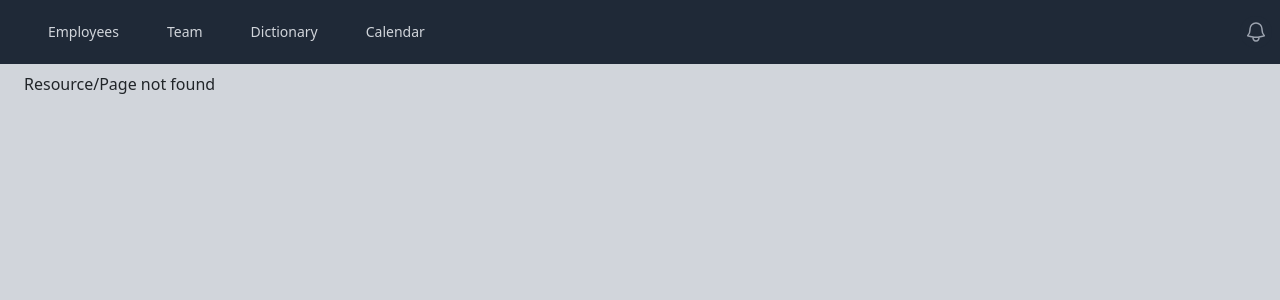
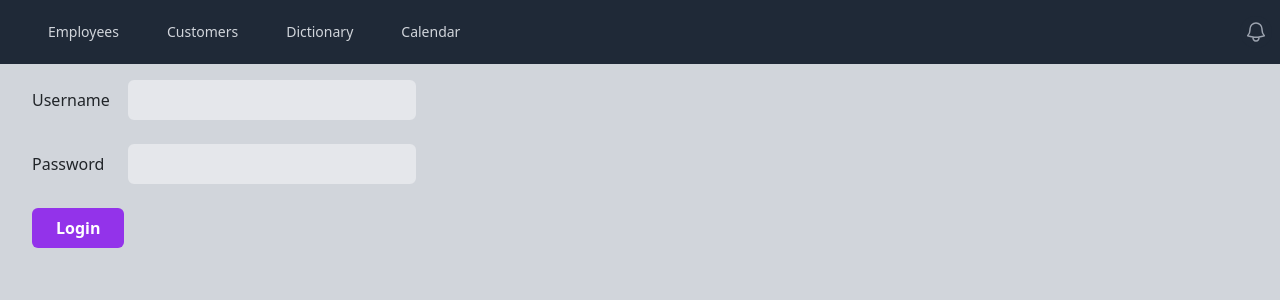
Before and after one commit to GauravDas02/react, a React (Create React App) app: page /login in a window 1280 px wide. Before the commit this address had no page. Shown: the top 300 px of the page. Built offline with nearby package versions, Linux system fonts and the light colour scheme.

Commit message:
About to start creating log out feature and modifying logging in and out and other features such as changing themes using useContext

```diff
--- a/src/App.js
+++ b/src/App.js
@@ -12,6 +12,7 @@
 import NotFound from './components/NotFound';
 import Customers from './pages/Customers';
 import Customer from './pages/Customer';
+import Login from './pages/Login';
 
 function App() {
 
@@ -23,6 +24,7 @@
           <Route path="/customers" element={<Customers />}/>
           <Route path="/customers/:id" element={<Customer />}/>
           <Route path = "/dictionary" element = {<Dictionary />}/>
+          <Route path = "/login" element = {<Login />}/>
           <Route path = "/dictionary/:search" element = {<Definition />} />
           <Route path = "/404" element = {<NotFound />} />
           <Route path = "*" element = {<NotFound />}/>
--- a/src/components/Header.js
+++ b/src/components/Header.js
@@ -5,7 +5,8 @@
 
 const navigation = [
   { name: 'Employees', href: '/Employees'},
-  { name: 'Team', href: '/other'},
+  //{ name: 'Team', href: '/other'},
+  { name: 'Customers', href: '/Customers'},
   { name: 'Dictionary', href: '/dictionary'},
   { name: 'Calendar', href: '/other2'},
 ]
--- a/src/pages/Customer.js
+++ b/src/pages/Customer.js
@@ -1,4 +1,4 @@
-import {useParams, Link, useNavigate} from 'react-router-dom';
+import {useParams, Link, useNavigate, useLocation} from 'react-router-dom';
 import {useEffect, useState} from 'react';
 import NotFound from '../components/NotFound';
 import { baseUrl } from '../shared';
@@ -12,6 +12,7 @@
     const [notFound, setNotFound] = useState(false);     //To render a 404 component in the same page
     const [changed, setChanged] = useState(false);
     const [error, setError] = useState(false);
+    const location = useLocation();
 
     useEffect(() => {
         if(!tempCustomer)
@@ -34,8 +35,24 @@
 
     useEffect(() => {
         const url = baseUrl + "api/customers/" + id;
-        fetch(url)
+        fetch(url, {
+            //We can specify the specific method as well, but here we are sending a GET request, and GET is the method by default so we don't need to specify anything
+            headers:
+            {
+                'Content-Type': 'application/json',
+                Authorization: 'Bearer ' + localStorage.getItem('access'),       //we don't need to put quotes in Authorization since it is perhaps a single string with no hyphens in between
+            },
+        })
         .then((response) => {
+            if(response.status === 401){
+                navigate('/login', {                          //navigate can take another argument which is an object
+                    state: {
+                        //previousUrl: '/customers',                                    //Inside os state we can place any property we want
+                        previousUrl: location.pathname,
+                    },                                         //It is pivotal to have the property name here as 'state'
+                });
+            }
+
             if(response.status === 404){
                 /*
                 //navigate to a 404 page (new URL)
@@ -70,11 +87,25 @@
         const url = baseUrl + 'api/customers/' + id;
         fetch(url, {
             method: 'POST',
+            /*
             headers: {          //'headers' is an object here
                 'Content-Type': 'application/json'
+            },*/
+            headers:
+            {
+                'Content-Type': 'application/json',
+                Authorization: 'Bearer ' + localStorage.getItem('access'),       //we don't need to put quotes in Authorization since it is perhaps a single string with no hyphens in between
             },
             body: JSON.stringify(tempCustomer)
         }).then((response) => {
+            if(response.status === 401){
+                navigate('/login', {                          //navigate can take another argument which is an object
+                    state: {
+                        //previousUrl: '/customers',                                    //Inside os state we can place any property we want
+                        previousUrl: location.pathname,
+                    },                                         //It is pivotal to have the property name here as 'state'
+                });
+            }
             if(!response.ok) throw new Error('Something went wrong!');      //All the error in the 200-299 range (HTTP range)
             return response.json()
         }).then((data) => {
@@ -155,10 +186,25 @@
                 className="bg-slate-800 hover:bg-slate-700 text-white font-bold py-2 px-4 rounded"
                 onClick={(e) => {
                     const url = baseUrl + 'api/customers/' + id;
-                    fetch(url, {method:'DELETE', headers: {
+                    fetch(url, {method:'DELETE',
+                        /*headers: {
                         'Content-Type':'application/json'
-                    }})       //That is how we define what method we are using with 'fetch'
+                    }*/
+                    headers:
+                    {
+                        'Content-Type': 'application/json',
+                        Authorization: 'Bearer ' + localStorage.getItem('access'),       //we don't need to put quotes in Authorization since it is perhaps a single string with no hyphens in between
+                    }
+                })       //That is how we define what method we are using with 'fetch'
                     .then((response) => {
+                        if(response.status === 401){
+                            navigate('/login', {                          //navigate can take another argument which is an object
+                                state: {
+                                    //previousUrl: '/customers',                                    //Inside os state we can place any property we want
+                                    previousUrl: location.pathname,
+                                },                                         //It is pivotal to have the property name here as 'state'
+                            });
+                        }
                         if(!response.ok)
                             throw new Error('Something went wrong')
                         //return response.json() : We don't do this because after we delete an entry we don't return anything
--- a/src/pages/Customers.js
+++ b/src/pages/Customers.js
@@ -1,5 +1,5 @@
 import { useEffect,useState } from "react";
-import {Link} from "react-router-dom";
+import {Link,useNavigate,useLocation} from "react-router-dom";
 import { baseUrl } from "../shared";
 import AddCustomer from "../components/AddCustomer";
 
@@ -11,11 +11,31 @@
         setShow(!show);
     }
 
+    const navigate = useNavigate();
+    const location = useLocation();
+
     useEffect(() => {
         console.log("Fetching...");
         const url = baseUrl + 'api/customers/';
-        fetch(url)
-        .then((response) => response.json())
+        fetch(url, {
+            //We can specify the specific method as well, but here we are sending a GET request, and GET is the method by default so we don't need to specify anything
+            headers:
+            {
+                'Content-Type': 'application/json',
+                Authorization: 'Bearer ' + localStorage.getItem('access'),       //we don't need to put quotes in Authorization since it is perhaps a single string with no hyphens in between
+            },
+        })
+        .then((response) => {
+            if(response.status === 401){
+                //navigate('/login');                         //Basically telling the people to get a new access code from the backend
+                navigate('/login', {                          //navigate can take another argument which is an object
+                    state: {
+                        //previousUrl: '/customers',                                    //Inside os state we can place any property we want
+                        previousUrl: location.pathname,
+                    },                                         //It is pivotal to have the property name here as 'state'
+                });
+            }
+            return response.json()})
         .then((data) => {
             console.log(data);
             setCustomers(data.customers);
--- a/src/pages/Definition.js
+++ b/src/pages/Definition.js
@@ -1,5 +1,5 @@
 import { useState, useEffect } from "react"
-import { useParams, useNavigate, Link } from "react-router-dom";
+import { useParams, useNavigate, Link, useLocation } from "react-router-dom";
 import {v4 as uuidv4} from 'uuid';
 import NotFound from '../components/NotFound'
 import DefinitionSearch from "../components/DefinitionSearch";
@@ -10,6 +10,7 @@
     const [notFound, setnotFound] = useState(false);
     let { search } = useParams();           //destructuring the object 'search'
     const navigate = useNavigate();
+    const location = useLocation();
 
     useEffect(() => {                                                   //Makes a request to the URL
         //console.log('page loaded');
@@ -32,7 +33,10 @@
                 }
 
                 else if(response.status === 401){
-                    navigate('/login');
+                    navigate('/login', {state: {
+                        previousUrl: location.pathname,
+                    },
+                    });
                 }
 
                 else if(response.status === 500){
--- /dev/null
+++ b/src/pages/Login.js
@@ -0,0 +1,87 @@
+import {useState, useEffect} from 'react';
+import { baseUrl } from '../shared';
+import { useLocation, useNavigate } from 'react-router-dom';
+
+export default function Login(){
+    const [username, setUsername] = useState();
+    const [password, setPassword] = useState();
+
+    const location = useLocation();                 //To find/get the location of our previous webpage after login we use the useLocation hook
+                                                    //It will have the location/information that we last passed in our 'state' property in navigation of different pages while logging in
+
+    const navigate = useNavigate();
+    /*
+    useEffect(() => {
+        console.log(location.state.previousUrl);
+        //locationRef.current = useLocation();
+    })
+    */
+    function login(e){
+        e.preventDefault();                     //To prevent a page refresh
+        const url = baseUrl + 'api/token/';
+        fetch(url, {
+            method: 'POST',
+            headers: {
+                'Content-Type': 'application/json',
+            },
+            body: JSON.stringify({
+                username: username,
+                password: password,
+            }),
+        })
+        .then((response) => {
+            return response.json();
+        }).then((data) => {
+            localStorage.setItem('access', data.access);
+            localStorage.setItem('refresh', data.refresh);
+            navigate(
+                location?.state?.previousUrl
+                    ? location.state.previousUrl
+                    : '/customers'
+            );
+        });
+    }
+
+    return (
+        <form id="customer" className="m-2 w-full max-w-sm" onSubmit={login}>
+            <div className="md:flex md:items-center mb-6">
+                <div className="md:w-1/4">
+                    <label htmlFor="username">Username</label>
+                </div>
+
+                <div className="md:w-3/4">
+                    <input id="username"
+                        //className="m-2 block px-2"
+                        className="bg-gray-200 appearance-none border-2 border-gray-200 rounded w-full py-2 px-4 text-gray-700 leading-tight focus:outline-none focus:bg-white focus:border-purple-500"
+                        type="text"
+                        //value={tempCustomer.name}
+                        value={username}
+                    onChange={(e) => {
+                        setUsername(e.target.value);
+                    }}
+                    />
+                </div>
+            </div>
+
+            <div className="md:flex md:items-center mb-6">
+                <div className="md:w-1/4">
+                    <label htmlFor="password">Password</label>
+                </div>
+
+                <div className="md:w-3/4">
+                    <input id="password"
+                        //className="m-2 block px-2"
+                        className="bg-gray-200 appearance-none border-2 border-gray-200 rounded w-full py-2 px-4 text-gray-700 leading-tight focus:outline-none focus:bg-white focus:border-purple-500"
+                        type="password"
+                        //value={tempCustomer.industry}
+                        value={password}
+                        onChange={(e) => {
+                            setPassword(e.target.value);
+                        }} />
+                </div>
+            </div>
+
+            <button className='bg-purple-600 hover:bg-purple-800 text-white font-bold py-2 px-4 rounded'>Login</button>
+        </form>
+    );
+}
```
Also changed, not shown: 1 other file (tests, documents, lock files or other folders).
